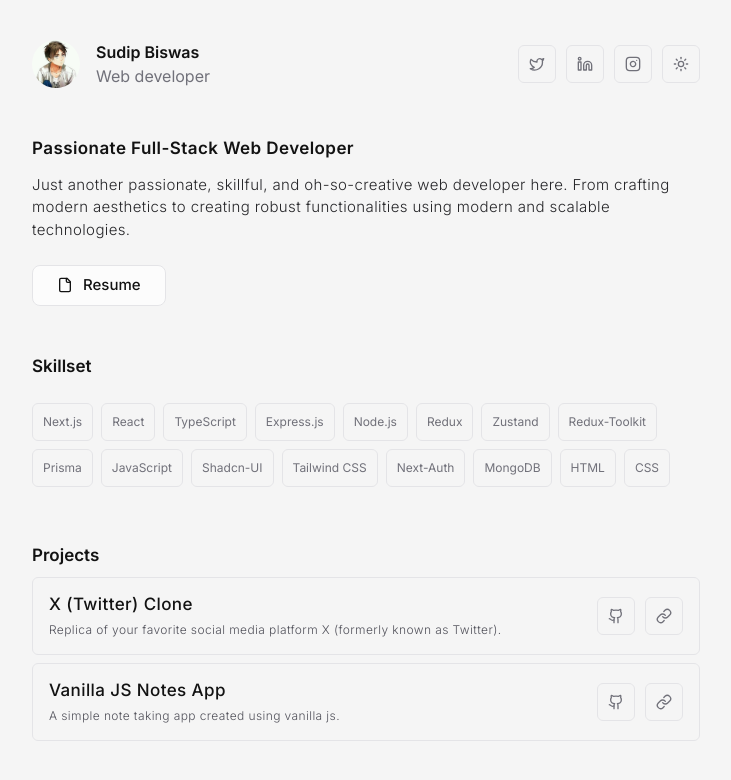
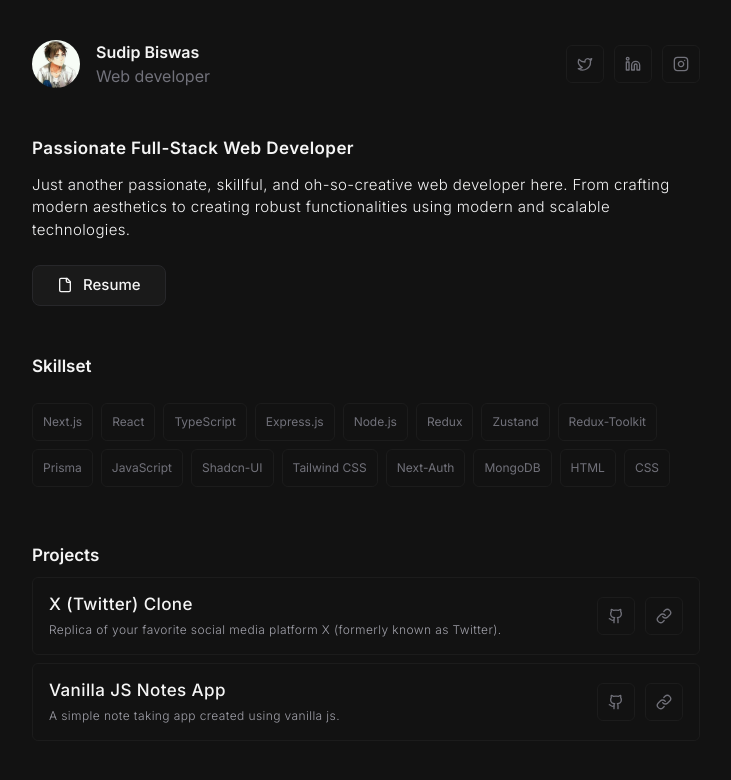
Before and after one commit to sudipb7/portfolio-old, a Next.js app: page / in a window 1280 px wide. Shown: the top 780 px of the page, without its empty margins (274-1005 px from the left). Built offline with nearby package versions, Linux system fonts and the light colour scheme.

Commit message:
Revert "Added Light Mode"
This reverts commit bd64c4bb2c175ae6d14ba379c04ee68d673e4a0c.

```diff
--- a/app/globals.css
+++ b/app/globals.css
@@ -9,13 +9,8 @@
 }
 
 body {
-  color: #121212;
-  background-color: #f5f5f5;
-}
-
-.dark body {
+  background-color: #121212;
   color: #f5f5f5;
-  background-color: #121212;
 }
 
 ::selection{
--- a/app/layout.tsx
+++ b/app/layout.tsx
@@ -4,14 +4,12 @@
 import { SpeedInsights } from "@vercel/speed-insights/next";
 
 import "./globals.css";
-import { ThemeProvider } from "@/components/providers/theme-provider";
 
 const inter = Inter({ subsets: ["latin"] });
 
 export const metadata: Metadata = {
   title: "Sudip Biswas",
-  description:
-    "Just another passionate, skillful, and oh-so-creative web developer here.",
+  description: "Just another passionate, skillful, and oh-so-creative web developer here.",
 };
 
 export default function RootLayout({
@@ -20,14 +18,12 @@
   children: React.ReactNode;
 }) {
   return (
-    <html lang="en" suppressHydrationWarning>
-      <ThemeProvider defaultTheme="dark" storageKey="sudipbiswas.com-theme">
-        <body className={inter.className}>
-          <Analytics />
-          <SpeedInsights />
-          {children}
-        </body>
-      </ThemeProvider>
+    <html lang="en">
+      <body className={inter.className}>
+        <Analytics />
+        <SpeedInsights />
+        {children}
+      </body>
     </html>
   );
 }
--- a/components/footer.tsx
+++ b/components/footer.tsx
@@ -7,7 +7,7 @@
 
   return (
     <footer className="max-w-[700px] mx-auto p-4 mt-2 md:mt-4">
-      <div className="h-[0.5px] bg-zinc-300 dark:bg-zinc-700 rounded-md w-full" />
+      <div className="h-[0.5px] bg-zinc-700 rounded-md w-full" />
       <div className="flex items-center justify-between mt-4">
         <p className="text-xs font-light tracking-wide text-zinc-500">
           &copy; {currentYear} Sudip Biswas
@@ -20,10 +20,10 @@
                 href={link.route}
                 target="_blank"
                 rel="noopener noreferrer"
-                className="group p-2.5 rounded-md border border-zinc-200 hover:bg-zinc-200 dark:border-[#1C1C1C] dark:hover:bg-[#1C1C1C] cursor-pointer transition-all"
+                className="group p-2.5 rounded-md border border-[#1C1C1C] hover:bg-[#1C1C1C] cursor-pointer transition"
                 key={link.label}
               >
-                <Icon className="h-4 w-4 text-zinc-500 group-hover:text-zinc-700 dark:text-zinc-500 dark:group-hover:text-zinc-400 transition-all" />
+                <Icon className="h-4 w-4 text-zinc-500 group-hover:text-zinc-400" />
               </Link>
             );
           })}
--- a/components/header.tsx
+++ b/components/header.tsx
@@ -2,7 +2,6 @@
 import Link from "next/link";
 
 import { socialLinks } from "@/lib/constants";
-import { ModeToggle } from "./mode-toggle";
 
 export const Header = () => {
   return (
@@ -33,14 +32,13 @@
               href={link.route}
               target="_blank"
               rel="noopener noreferrer"
-              className="group p-2.5 rounded-md border border-zinc-200 hover:bg-zinc-200 dark:border-[#1C1C1C] dark:hover:bg-[#1C1C1C] cursor-pointer transition-all"
+              className="group p-2.5 rounded-md border border-[#1C1C1C] hover:bg-[#1C1C1C] cursor-pointer transition"
               key={link.label}
             >
-              <Icon className="h-4 w-4 text-zinc-500 group-hover:text-zinc-700 dark:text-zinc-500 dark:group-hover:text-zinc-400 transition-all" />
+              <Icon className="h-4 w-4 text-zinc-500 group-hover:text-zinc-400" />
             </Link>
           );
         })}
-        <ModeToggle />
       </div>
     </header>
   );
--- a/components/hero.tsx
+++ b/components/hero.tsx
@@ -7,7 +7,7 @@
       <h3 className="font-semibold text-[16px] md:text-[17px] tracking-wide">
         Passionate Full-Stack Web Developer
       </h3>
-      <p className="mt-3 font-light text-[14px] md:text-[15px] text-zinc-800 dark:text-zinc-100 tracking-wide">
+      <p className="mt-3 font-light text-[14px] md:text-[15px] text-zinc-100 tracking-wide">
         Just another passionate, skillful, and oh-so-creative web developer
         here. From crafting modern aesthetics to creating robust functionalities
         using modern and scalable technologies.
@@ -16,7 +16,7 @@
         href="/resume.pdf"
         target="_blank"
         rel="noopener noreferrer"
-        className="w-fit py-2 px-6 mt-6 rounded-lg text-[15px] md:text-[17px] border-[0.5px] border-zinc-200 dark:border-zinc-800 flex items-center hover:bg-zinc-100 dark:bg-[#1C1C1C]/90 bg-[#fefefe]/80 dark:hover:bg-zinc-900 transition-all"
+        className="w-fit py-2 px-6 mt-6 rounded-lg text-[15px] md:text-[17px] border-[0.5px] border-zinc-800 flex items-center bg-[#1C1C1C]/90 hover:bg-zinc-900 transition-all"
       >
         <File className="h-4 w-4 mr-2.5" />
         <span className="font-medium text-[15px]">Resume</span>
--- a/components/mode-toggle.tsx
+++ /dev/null
@@ -1,38 +0,0 @@
-"use client";
-
-import { Moon, Sun } from "lucide-react";
-
-import { useTheme } from "@/components/providers/theme-provider";
-
-export const ModeToggle = ({ className }: { className?: string }) => {
-  const { theme, setTheme } = useTheme();
-
-  const onClick = () => {
-    if (theme === "dark") {
-      return setTheme("light");
-    }
-    if (theme === "light") {
-      return setTheme("dark");
-    }
-  };
-
-  return (
-    <button
-      className={`border border-zinc-200 dark:border-[#1C1C1C] p-2.5 rounded-md hover:bg-zinc-200 dark:hover:bg-[#1C1C1C] ${className}`}
-      type="button"
-      onClick={onClick}
-    >
-      {theme === "dark" ? (
-        <Moon
-          onClick={() => setTheme("light")}
-          className="h-4 w-4 text-zinc-500 group-hover:text-zinc-700 dark:text-zinc-500 dark:group-hover:text-zinc-400 transition-all"
-        />
-      ) : (
-        <Sun
-          onClick={() => setTheme("dark")}
-          className="h-4 w-4 text-zinc-500 group-hover:text-zinc-700 dark:text-zinc-500 dark:group-hover:text-zinc-400 transition-all"
-        />
-      )}
-    </button>
-  );
-};
--- a/components/projects.tsx
+++ b/components/projects.tsx
@@ -11,13 +11,13 @@
         {projects.map((project) => (
           <article
             key={project.name}
-            className="p-4 flex items-center gap-2 rounded-md tracking-wide border border-zinc-200 dark:border-[#1C1C1C] hover:bg-[#fefefe]/60 dark:hover:bg-[#1C1C1C]/40 transition-all"
+            className="p-4 flex items-center gap-2 rounded-md tracking-wide border border-[#1C1C1C] hover:bg-[#1C1C1C]/40 transition-all"
           >
             <div className="flex-1">
               <p className="text-sm md:text-[17px] font-medium">
                 {project.name}
               </p>
-              <p className="text-[10px] md:text-xs font-light text-zinc-600 dark:text-zinc-400 mt-2">
+              <p className="text-[10px] md:text-xs font-light text-zinc-400 mt-2">
                 {project.description}
               </p>
               {/* TODO: Skills */}
@@ -37,17 +37,17 @@
                 href={project.github}
                 target="_blank"
                 rel="noopener noreferrer"
-                className="group p-2.5 rounded-md border border-zinc-200 hover:bg-zinc-200 dark:border-[#1C1C1C] dark:hover:bg-[#1C1C1C] cursor-pointer transition-all"
+                className="z-10 group p-2.5 rounded-md border border-[#1C1C1C] hover:bg-[#1C1C1C] cursor-pointer transition"
               >
-                <Github className="h-4 w-4 text-zinc-500 group-hover:text-zinc-700 dark:text-zinc-500 dark:group-hover:text-zinc-400 transition-all" />
+                <Github className="h-4 w-4 text-zinc-500 group-hover:text-zinc-400" />
               </Link>
               <Link
                 href={project.live}
                 target="_blank"
                 rel="noopener noreferrer"
-                className="group p-2.5 rounded-md border border-zinc-200 hover:bg-zinc-200 dark:border-[#1C1C1C] dark:hover:bg-[#1C1C1C] cursor-pointer transition-all"
+                className="z-10 group p-2.5 rounded-md border border-[#1C1C1C] hover:bg-[#1C1C1C] cursor-pointer transition"
               >
-                <LinkIcon className="h-4 w-4 text-zinc-500 group-hover:text-zinc-700 dark:text-zinc-500 dark:group-hover:text-zinc-400 transition-all" />
+                <LinkIcon className="h-4 w-4 text-zinc-500 group-hover:text-zinc-400" />
               </Link>
             </div>
           </article>
--- a/components/providers/theme-provider.tsx
+++ /dev/null
@@ -1,73 +0,0 @@
-"use client";
-
-import { createContext, useContext, useState, useEffect } from "react";
-
-type Theme = "dark" | "light" | "system";
-
-type ThemeState = {
-  theme: Theme;
-  setTheme: (theme: Theme) => void;
-};
-
-type ThemeProviderProps = {
-  children: React.ReactNode;
-  defaultTheme: Theme;
-  storageKey: string;
-};
-
-const initialThemeProps: ThemeState = {
-  theme: "dark",
-  setTheme: () => null,
-};
-
-export const ThemeContext = createContext<ThemeState>(initialThemeProps);
-
-export const ThemeProvider = ({
-  children,
-  defaultTheme,
-  storageKey,
-}: ThemeProviderProps) => {
-  const [theme, setTheme] = useState<Theme>(
-    (() => localStorage.getItem(storageKey) as Theme) || defaultTheme
-  );
-
-  useEffect(() => {
-    const root = window.document.documentElement;
-
-    root.classList.remove("light", "dark");
-
-    if (theme === "system") {
-      const systemTheme = window.matchMedia("(prefers-color-scheme: dark)")
-        .matches
-        ? "dark"
-        : "light";
-
-      root.classList.add(systemTheme);
-      return;
-    }
-
-    root.classList.add(theme);
-  }, [theme]);
-
-  const value = {
-    theme,
-    setTheme: (theme: Theme) => {
-      localStorage.setItem(storageKey, theme);
-      setTheme(theme);
-    },
-  };
-
-  return (
-    <ThemeContext.Provider value={value}>{children}</ThemeContext.Provider>
-  );
-};
-
-export const useTheme = () => {
-  const context = useContext(ThemeContext);
-
-  if (!context) {
-    throw new Error("Failed to set theme");
-  }
-
-  return context;
-};
--- a/components/skills.tsx
+++ b/components/skills.tsx
@@ -8,7 +8,7 @@
         {skills.map((skill) => (
           <span
             key={skill}
-            className="p-1.5 md:p-2.5 rounded-md border text-[10px] md:text-xs border-zinc-200 dark:border-[#1C1C1C] hover:bg-zinc-200 dark:hover:bg-[#1C1C1C] cursor-pointer text-zinc-500 hover:text-zinc-700 dark:hover:text-zinc-400 transition-all"
+            className="p-1.5 md:p-2.5 rounded-md border text-[10px] md:text-xs border-[#1C1C1C] hover:bg-[#1C1C1C] cursor-pointer text-zinc-500 hover:text-zinc-400 transition-all"
           >
             {skill}
           </span>
--- a/tailwind.config.ts
+++ b/tailwind.config.ts
@@ -1,7 +1,6 @@
 import type { Config } from "tailwindcss";
 
 const config: Config = {
-  darkMode: "class",
   content: [
     "./pages/**/*.{js,ts,jsx,tsx,mdx}",
     "./components/**/*.{js,ts,jsx,tsx,mdx}",
```
